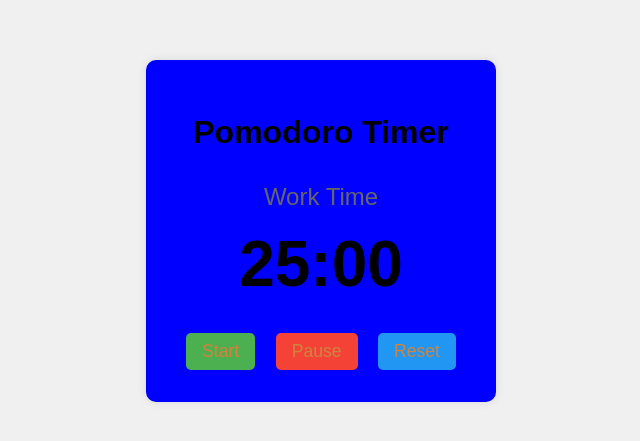
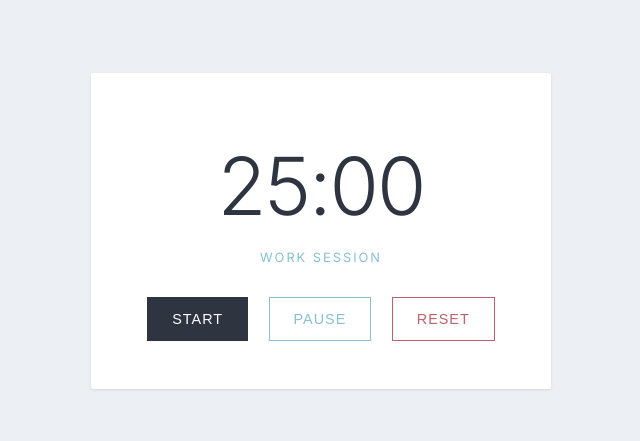
Before and after one commit to cameronha/pomodoro, a plain HTML site: page index.html in a window 1280 px wide. Shown: the part 169-610 px from the top of the page, without its empty margins (319-959 px from the left). Drawn offline with Linux system fonts and the light colour scheme.

Commit message:
scandinavian experiment

```diff
--- a/index.html
+++ b/index.html
@@ -5,14 +5,14 @@
     <meta name="viewport" content="width=device-width, initial-scale=1.0">
     <title>Pomodoro Timer</title>
     <link rel="stylesheet" href="styles.css">
+    <link rel="preconnect" href="https://fonts.googleapis.com">
+    <link rel="preconnect" href="https://fonts.gstatic.com" crossorigin>
+    <link href="https://fonts.googleapis.com/css2?family=Inter:wght@300;400;500&display=swap" rel="stylesheet">
 </head>
 <body>
-    <div class="container">
-        <h1>Pomodoro Timer</h1>
-        <div class="timer-display">
-            <div id="session-type">Work Time</div>
-            <div id="time-left">25:00</div>
-        </div>
+    <div id="timer-container">
+        <div id="time-left">25:00</div>
+        <div id="session-type">Work Session</div>
         <div class="controls">
             <button id="start">Start</button>
             <button id="pause">Pause</button>
--- a/styles.css
+++ b/styles.css
@@ -1,64 +1,76 @@
+:root {
+    --primary-color: #2E3440;  /* Nordic dark grey */
+    --accent-color: #88C0D0;   /* Soft arctic blue */
+    --background: #ECEFF4;     /* Off-white */
+    --error: #BF616A;          /* Muted red */
+}
+
 body {
-    font-family: Arial, sans-serif;
+    background-color: var(--background);
+    font-family: 'Inter', -apple-system, BlinkMacSystemFont, sans-serif;
+    min-height: 100vh;
     display: flex;
     justify-content: center;
     align-items: center;
-    min-height: 100vh;
     margin: 0;
-    background-color: #f0f0f0;
+    color: var(--primary-color);
 }
 
-.container {
+#timer-container {
+    background: white;
+    padding: 3rem;
+    border-radius: 2px;
+    box-shadow: 0 1px 3px rgba(0,0,0,0.1);
     text-align: center;
-    background-color: blue;
-    padding: 2rem;
-    border-radius: 10px;
-    box-shadow: 0 0 10px rgba(0, 0, 0, 0.1);
-}
-
-.timer-display {
-    margin: 2rem 0;
 }
 
 #time-left {
-    font-size: 4rem;
-    font-weight: bold;
+    font-size: 5rem;
+    font-weight: 300;
+    letter-spacing: -2px;
     margin: 1rem 0;
 }
 
 #session-type {
-    font-size: 1.5rem;
-    color: #666;
+    text-transform: uppercase;
+    letter-spacing: 2px;
+    font-size: 0.8rem;
+    margin-bottom: 2rem;
+    color: var(--accent-color);
 }
 
-.controls button {
-    font-size: 1.1rem;
+button {
+    background: none;
+    border: 1px solid var(--primary-color);
+    padding: 0.8rem 1.5rem;
     margin: 0 0.5rem;
-    padding: 0.5rem 1rem;
+    font-size: 0.9rem;
+    text-transform: uppercase;
+    letter-spacing: 1px;
     cursor: pointer;
-    background-color: #4CAF50;
-    color: peru;
-    border: none;
-    border-radius: 5px;
-    transition: background-color 0.3s;
+    transition: all 0.2s ease;
 }
 
-.controls button:hover {
-    background-color: #45a049;
+button:hover {
+    background: var(--primary-color);
+    color: white;
+}
+
+button:active {
+    transform: scale(0.98);
+}
+
+#start {
+    background: var(--primary-color);
+    color: white;
 }
 
 #pause {
-    background-color: #f44336;
-}
-
-#pause:hover {
-    background-color: #da190b;
+    border-color: var(--accent-color);
+    color: var(--accent-color);
 }
 
 #reset {
-    background-color: #2196F3;
+    border-color: var(--error);
+    color: var(--error);
 }
-
-#reset:hover {
-    background-color: #0b7dda;
-}
```
Also changed, not shown: 1 other file.
